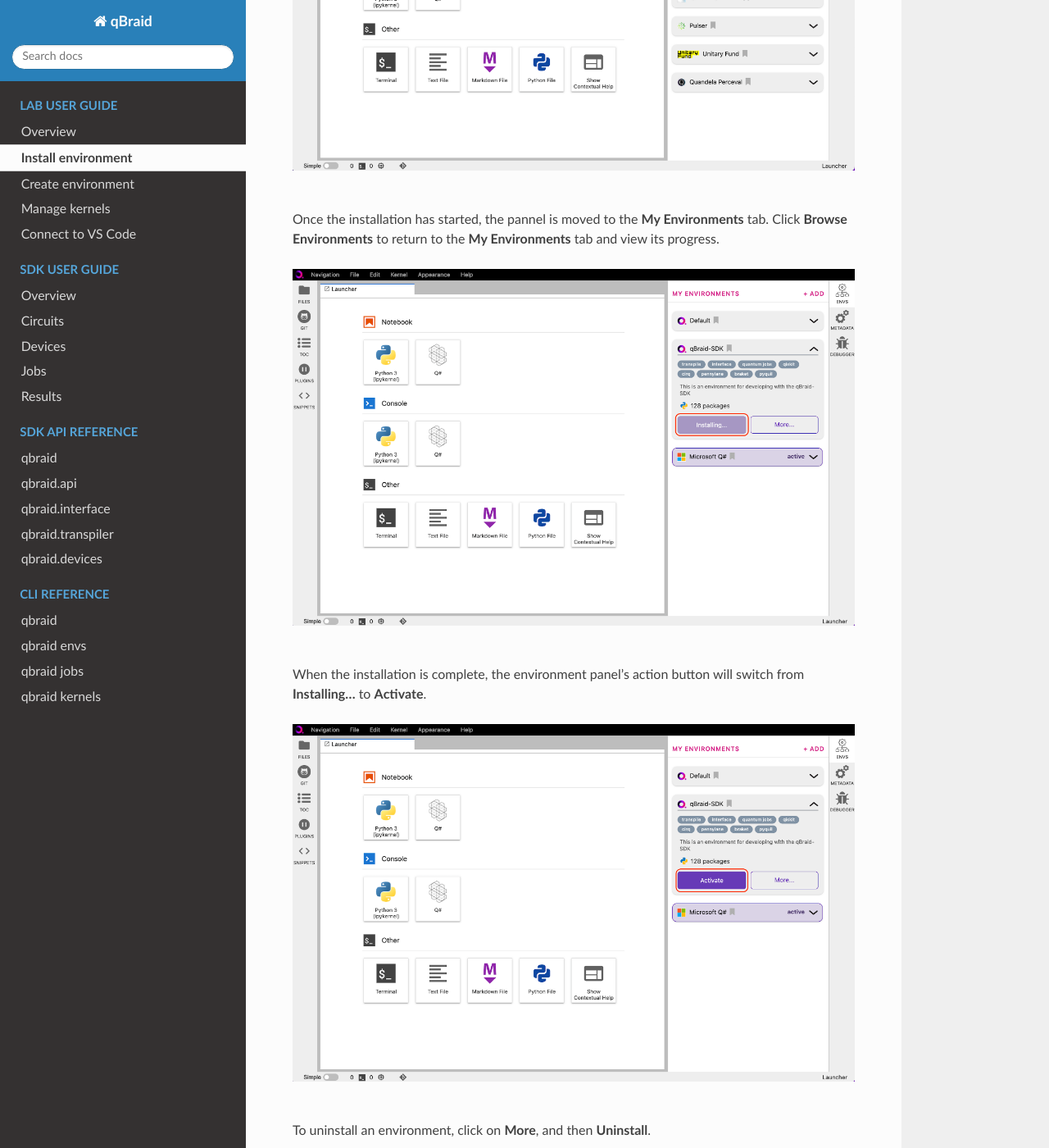
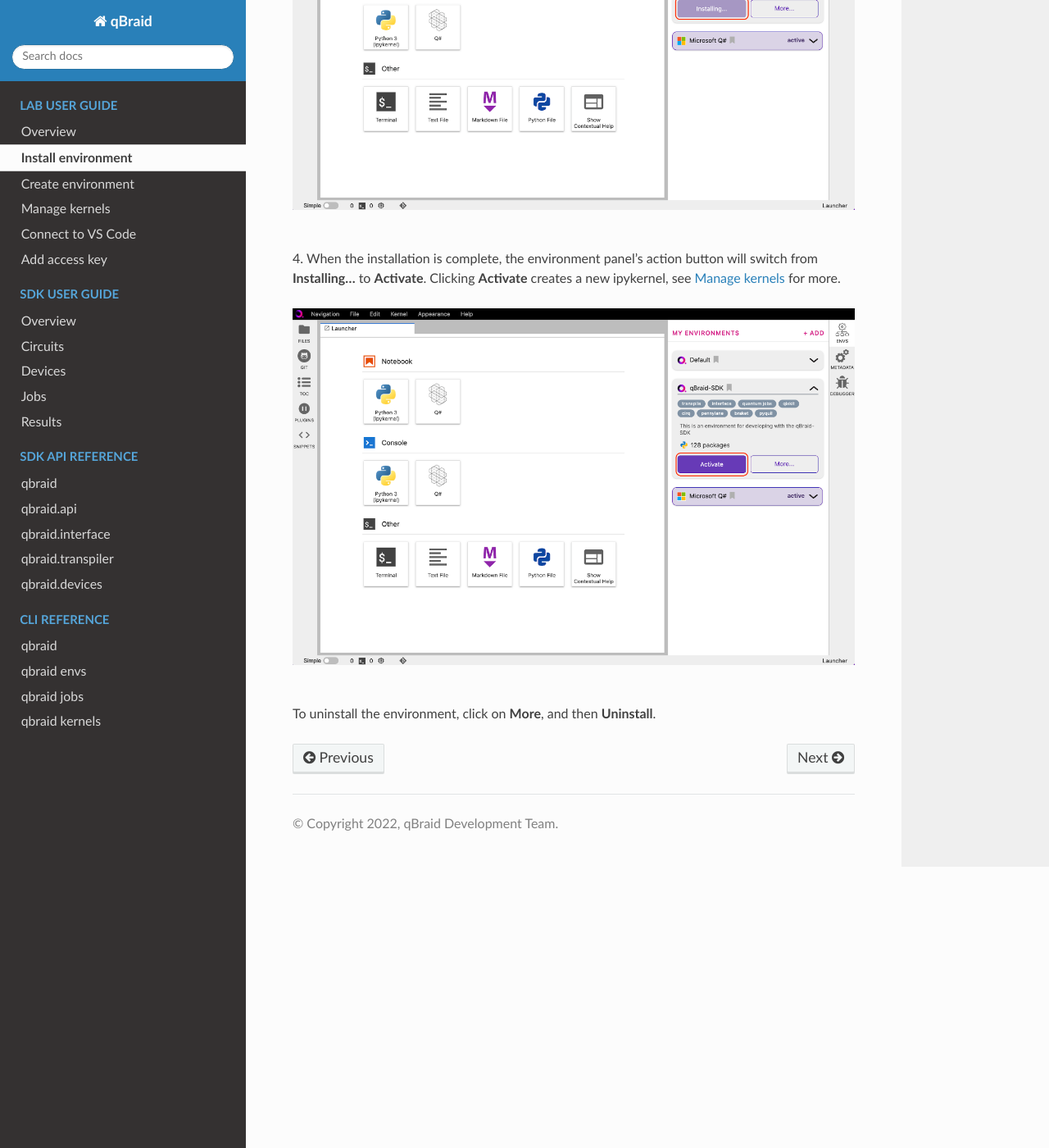
Before and after one commit to qBraid/qBraid, a Sphinx documentation site: the page built from docs/lab/env-install.rst, in a window 1280 px wide and 1400 px high, scrolled down 974 px. Shown: the whole window at 82% size. Built offline with Sphinx 7.4.7 and the Read the Docs theme 2.0.0, drawn with Linux system fonts in a browser that asks for light colours; some of the changed text lies outside the part shown.

Commit message:
access key docs

```diff
--- a/docs/index.rst
+++ b/docs/index.rst
@@ -107,6 +107,7 @@
    lab/env-create
    lab/kernel-manage
    lab/vscode
+   lab/add-access-key
 
 .. toctree::
    :maxdepth: 1
--- a/docs/lab/env-install.rst
+++ b/docs/lab/env-install.rst
@@ -3,16 +3,9 @@
 Install environment
 ====================
 
-In the Environment Manager sidebar, click **Add** to view the environments available to install.
+1. In the Environment Manager sidebar, click **Add** to view the environments available to install.
 
-.. image:: ../_static/lab-files/env_add.png
-    :align: center
-    :width: 800px
-    :target: javascript:void(0);
-
-|
-
-Choose an environment, expand its pannel, and click **Install**.
+2. Choose an environment, expand its pannel, and click **Install**.
 
 .. image:: ../_static/lab-files/env_install.png
     :align: center
@@ -31,8 +24,9 @@
 
 |
 
-When the installation is complete, the environment panel's action button will switch from
-**Installing...** to **Activate**.
+4. When the installation is complete, the environment panel's action button will switch from
+**Installing...** to **Activate**. Clicking **Activate** creates a new ipykernel, see
+`Manage kernels <kernel-manage.html>`_ for more.
 
 .. image:: ../_static/lab-files/kernel_activate.png
     :align: center
@@ -41,4 +35,4 @@
 
 |
 
-To uninstall an environment, click on **More**, and then **Uninstall**.
+To uninstall the environment, click on **More**, and then **Uninstall**.
--- a/docs/lab/overview.rst
+++ b/docs/lab/overview.rst
@@ -33,6 +33,12 @@
 
 - `Connect to VS Code <vscode.html>`_
 
+
+Account
+--------
+
+- `Add access key <add-access-key.html>`_
+
 .. seealso::
 
    For information on the JupyterLab interface, see `JupyterLab Documentaion <https://jupyterlab.readthedocs.io/>`_.
--- a/docs/sdk/overview.rst
+++ b/docs/sdk/overview.rst
@@ -34,8 +34,8 @@
 -------------
 
 The qBraid SDK is available exclusively through `qBraid Lab <https://lab.qbraid.com>`_.
-Login (or create an account) and then follow the steps in `Installing an environment <../lab/env-install.html>`_ to
-get started using the SDK.
+Login (or create an account) and then follow the steps in `Install environment <../lab/env-install.html>`_
+to get started using the SDK.
 
 
 Usage
```
Also changed, not shown: other parts of docs/lab/env-install.rst (+1 -1 lines), docs/lab/add-access-key.rst (added, +35 -0 lines), docs/lab/env-create.rst (+4 -18 lines), docs/_static/lab-files/account_access_key.png (added), docs/_static/lab-files/account_details.png (added), docs/_static/lab-files/account_profile.png (added).
